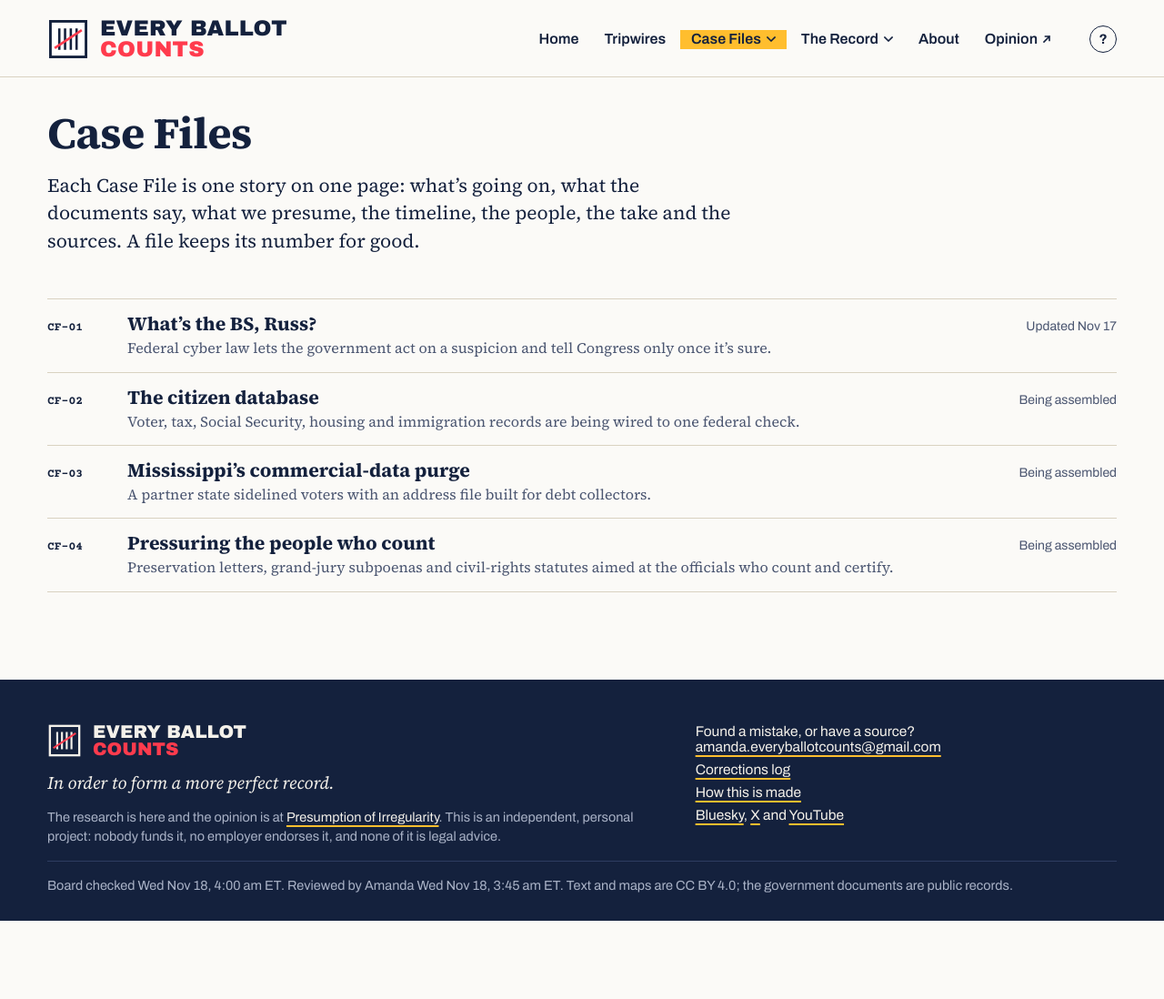
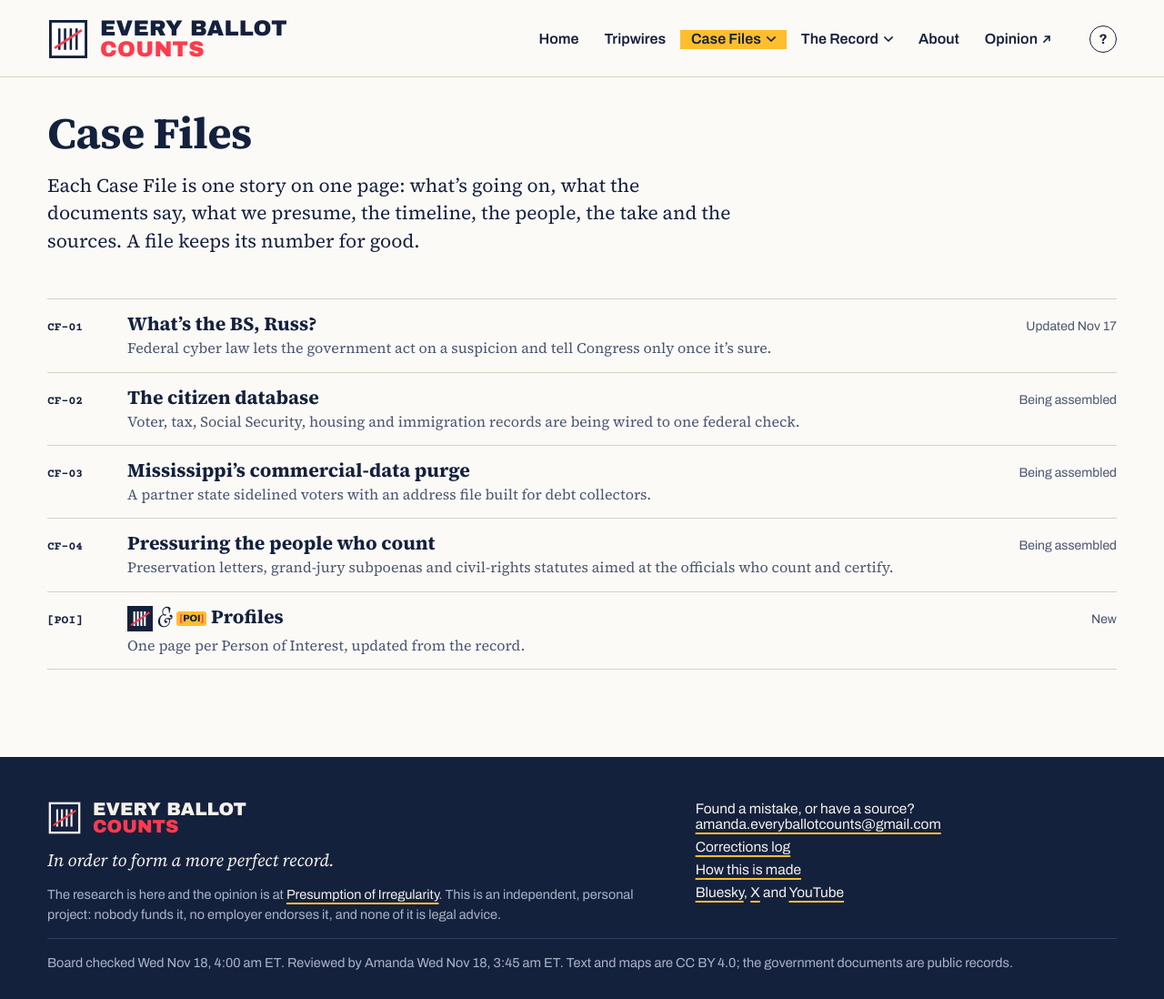
Before and after one commit to good-luck-with-that-ops/Every_Ballot_Counts_site, a Jekyll site: the page built from case-files/index.html, in a window 1280 px wide. Shown: the whole page at 91% size. Built offline with Jekyll 4.4.1, drawn with Linux system fonts in a browser that asks for light colours; before the commit the page ends 1012 px from its top, so only the background shows below that.

Commit message:
Mobile menu: add EBC & [POI] Profiles under Case Files, restore side margins; list Profiles on the Case Files page
Amanda: "can you look at the site and make sure it's correct"

Co-Authored-By: Claude Opus 5.5 <noreply@anthropic.com>
Claude-Session: https://claude.ai/code/session_01FzfMTbNVyRU7XpffsrV2HZ

```diff
--- a/_includes/masthead.html
+++ b/_includes/masthead.html
@@ -56,7 +56,7 @@
     <div class="row"><a href="{{ '/' | relative_url }}">Home</a></div>
     <div class="row"><a href="{{ '/tripwires/' | relative_url }}">Tripwires <span class="label">{{ nfired }} fired, {{ narmed }} armed</span></a></div>
     <div class="row"><a href="{{ '/case-files/' | relative_url }}">Case Files</a>
-      <div class="sub">{% for cf in site.data.casefiles %}<a href="{{ '/case-files/' | append: cf.slug | append: '/' | relative_url }}"><span class="mono" style="font-size:13px;font-weight:700">{{ cf.id }}</span><span>{{ cf.name }}</span></a>{% endfor %}</div>
+      <div class="sub">{% for cf in site.data.casefiles %}<a href="{{ '/case-files/' | append: cf.slug | append: '/' | relative_url }}"><span class="mono" style="font-size:13px;font-weight:700">{{ cf.id }}</span><span>{{ cf.name }}</span></a>{% endfor %}<a href="{{ '/profiles/' | relative_url }}"><span class="mono" style="font-size:13px;font-weight:700">[POI]</span><span>{% include cobrand.html %} Profiles</span></a></div>
     </div>
     <div class="row"><a href="{{ '/record/' | relative_url }}">The Record</a>
       <div class="sub">{% for r in site.data.record %}<a class="plain" href="{{ r.url | relative_url }}"><span>{{ r.name }}</span></a>{% endfor %}</div>
--- a/assets/css/site.css
+++ b/assets/css/site.css
@@ -133,7 +133,7 @@ nav.main svg{margin-left:6px}
 @media (max-width:900px){
   nav.main{display:none}
   .menu-btn{display:inline-flex;align-items:center;font:600 16px var(--sans);color:var(--ink);background:transparent;border:0;min-height:44px;padding:0 4px;cursor:pointer;text-decoration:underline;text-decoration-thickness:2px;text-underline-offset:5px}
-  .mobile-nav{display:none;padding:8px 0 20px}
+  .mobile-nav{display:none;padding:8px var(--gutter) 20px}
   .mobile-nav.open{display:block}
   .mobile-nav .row{border-top:1px solid var(--hair)}
   .mobile-nav .row>a{display:flex;justify-content:space-between;align-items:center;min-height:52px;text-decoration:none;color:var(--ink);font:700 19px/1 var(--sans)}
--- a/case-files/index.html
+++ b/case-files/index.html
@@ -11,5 +11,6 @@ description: One page per story, with the documents, the people and the dates. C
     {%- for cf in site.data.casefiles %}
     <a href="{{ '/case-files/' | append: cf.slug | append: '/' | relative_url }}"><span class="id">{{ cf.id }}</span><span><span class="nm">{{ cf.name }}</span><span class="ln">{{ cf.dek }}</span></span><span class="label">{% if cf.updated != "" %}Updated {{ cf.updated | date: "%b %-d" }}{% else %}{{ cf.state }}{% endif %}</span></a>
     {%- endfor %}
+    <a href="{{ '/profiles/' | relative_url }}"><span class="id">[POI]</span><span><span class="nm">{% include cobrand.html %} Profiles</span><span class="ln">One page per Person of Interest, updated from the record.</span></span><span class="label">New</span></a>
   </div>
 </div>
```
